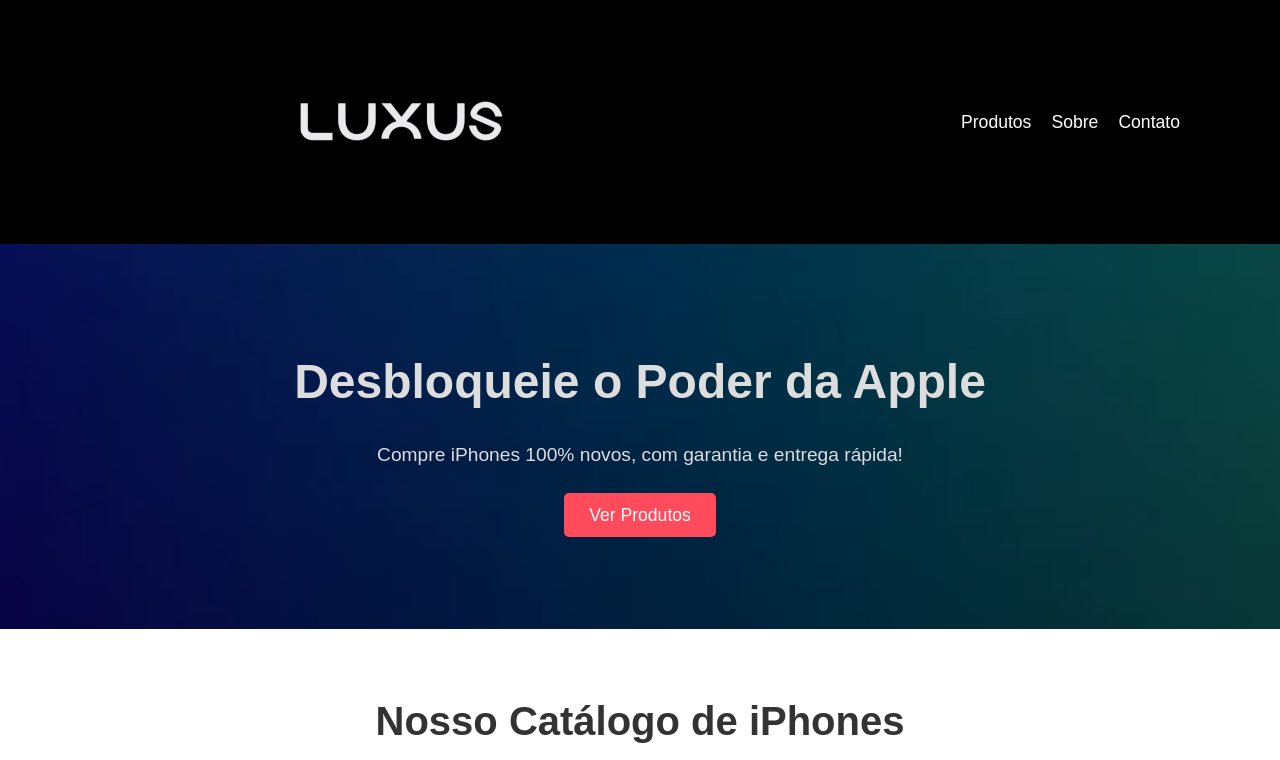
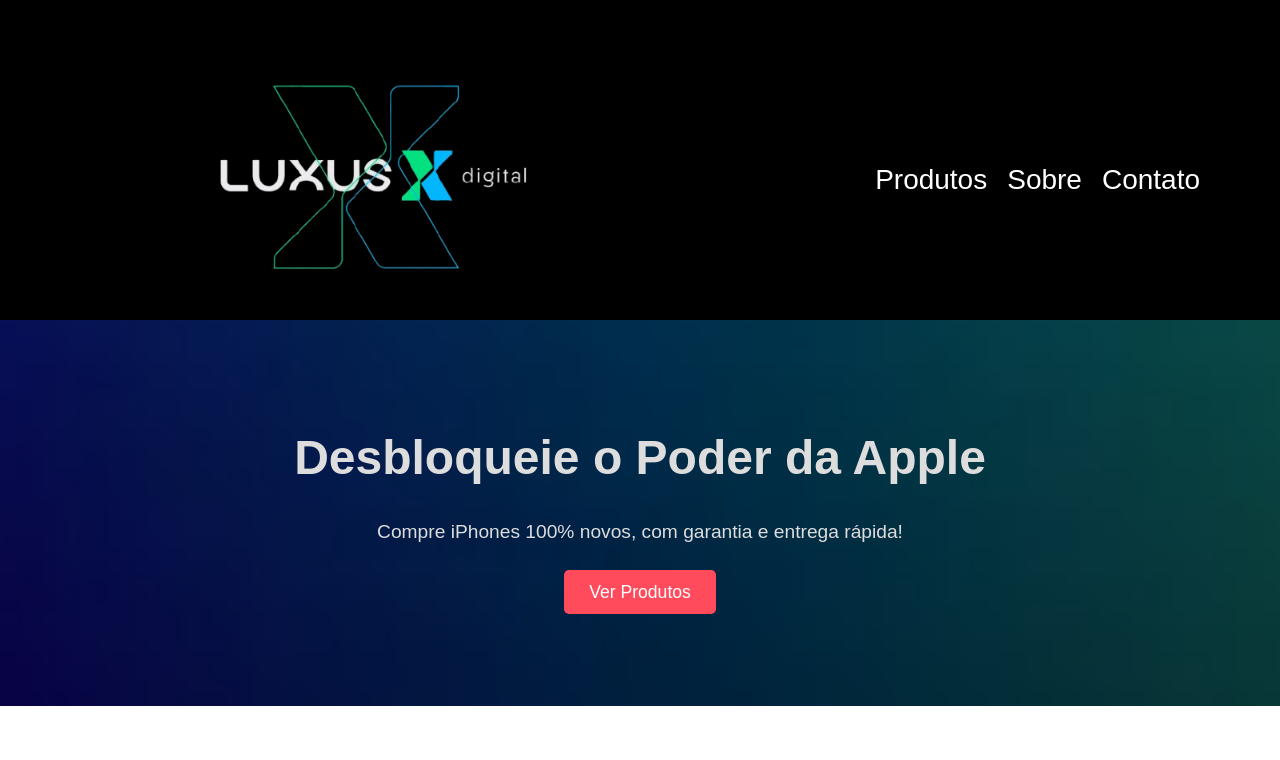
Before and after one commit to Xandeajd/luxusdigital, a plain HTML site: page index.html in a window 1280 px wide. Shown: the top 760 px of the page. Drawn offline with Linux system fonts and the light colour scheme.

Commit message:
Alterações de layout e mídias

```diff
--- a/index.html
+++ b/index.html
@@ -11,7 +11,7 @@
     <header>
         <nav>
             <div class="logo">
-                <img src="./img/logo.png" alt="logo">
+                <img src="./img/logo2.png" alt="logo">
             </div>
             <ul class="nav-links">
                 <li><a href="#products">Produtos</a></li>
--- a/main.css
+++ b/main.css
@@ -16,7 +16,7 @@
 /* Estilos do cabeçalho */
 header {
     background-color: #000;
-    padding: 20px 0;
+    height: 320px;
     color: #fff;
 }
 
@@ -25,11 +25,11 @@
     justify-content: space-between;
     align-items: center;
     padding: 0 20px;
-    margin-right: 80px;
+    margin-right: 60px;
 }
 
 .logo {
-    transform: scale(0.3);
+    transform: scale(0.8);
 }
 
 .nav-links {
@@ -44,7 +44,7 @@
 .nav-links a {
     text-decoration: none;
     color: #fff;
-    font-size: 1.1rem;
+    font-size: 1.75rem;
 }
 
 #hero {
```
Also changed, not shown: Novo Documento de Texto.txt, img/Logo2.png (renamed from img/433658947_2831212740367580_5832683800281420124_n-removebg-preview.png).
